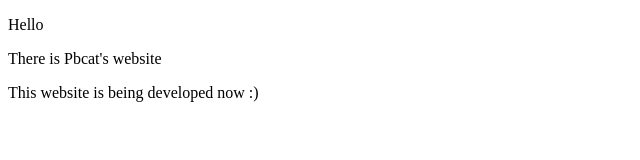
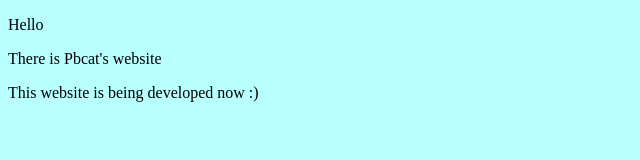
Before and after one commit to PBCAT2022cat/PBCAT2022cat.github.io, a plain HTML site: page index.html in a window 1280 px wide. Shown: the whole page, without its empty margins (0-640 px from the left). Drawn offline with Linux system fonts and the light colour scheme.

Commit message:
Update index.html

```diff
--- a/index.html
+++ b/index.html
@@ -3,6 +3,11 @@
 <html lang=en>
 
   <head>
+    <style>
+      body {
+        background-color: #B8FFFF;
+      }
+    </style>
     <meta cahrset="UTF-8">
     <title>Hello!</title>
   </head>
```
